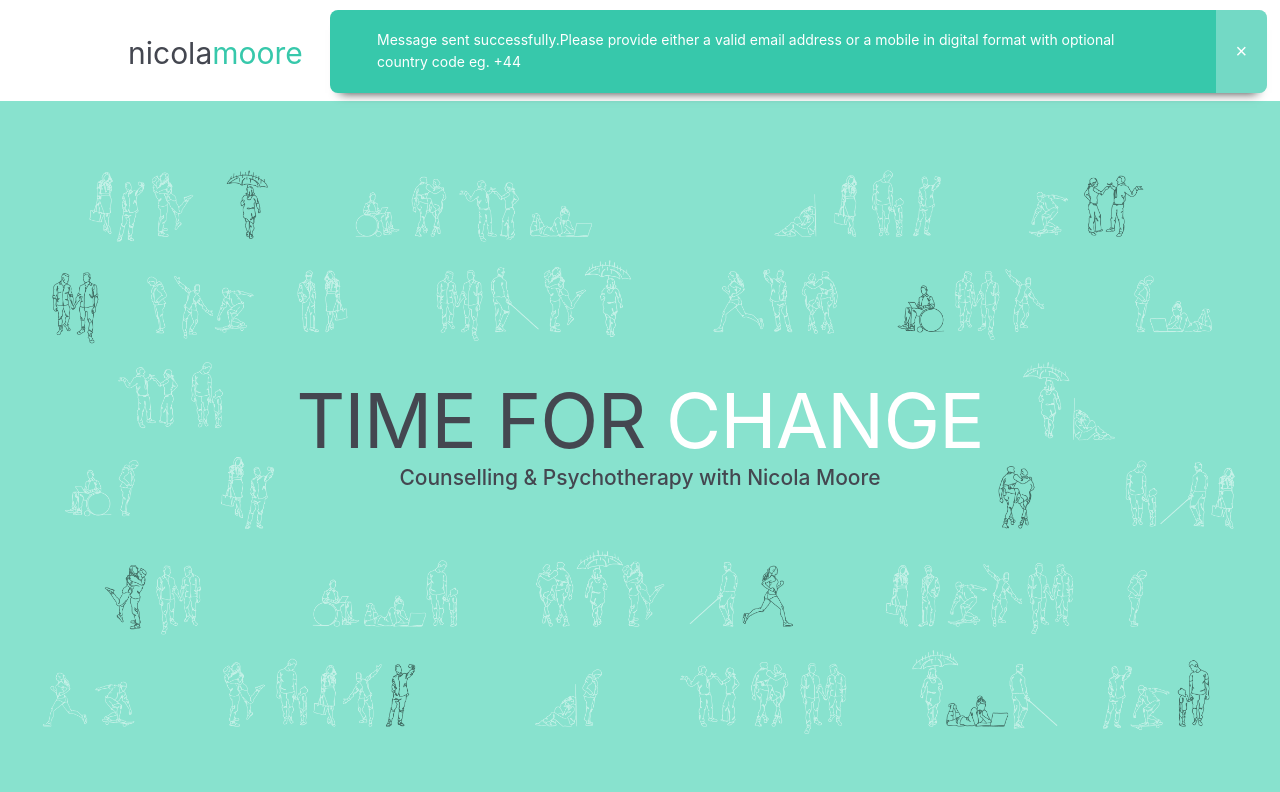
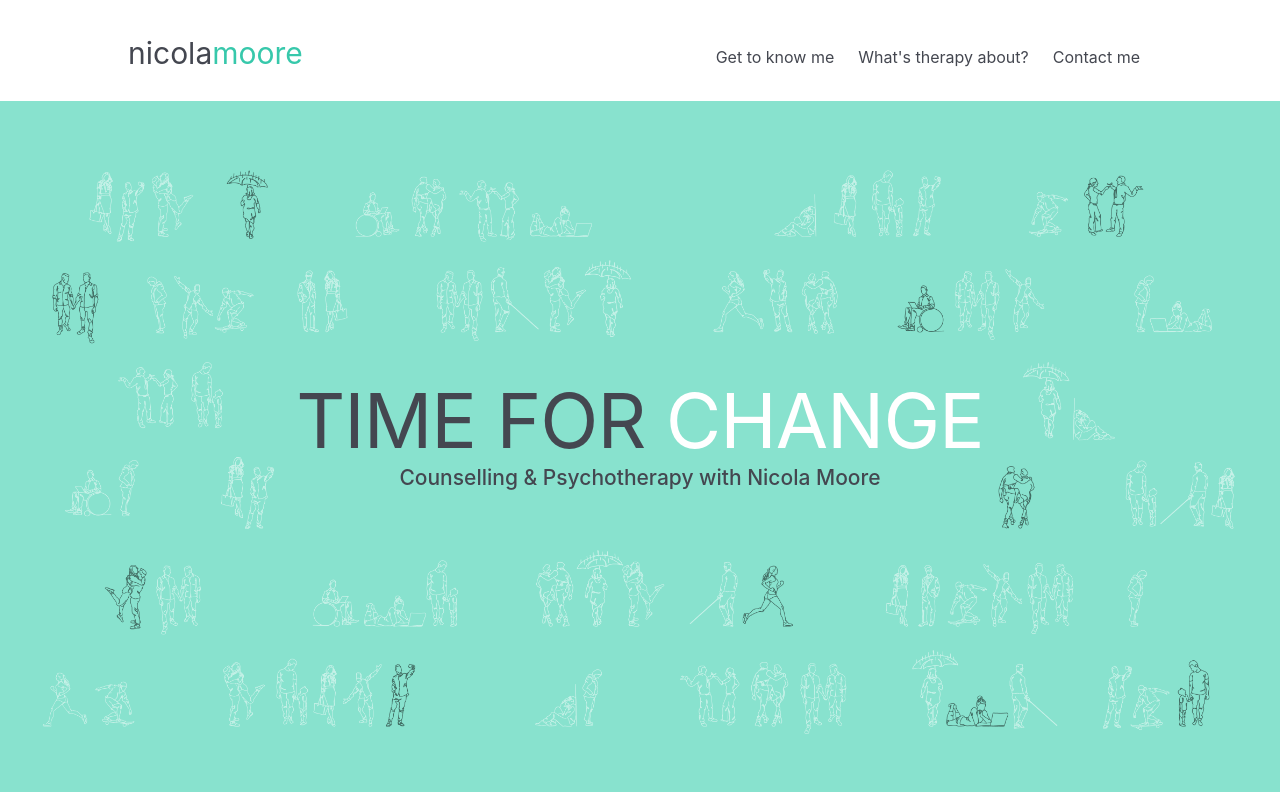
Before and after one commit to k2project/nicola-moore, a Next.js app: page / in a window 1280 px wide. Shown: the top 792 px of the page. Built offline with nearby package versions, Linux system fonts and the light colour scheme.

Commit message:
message set to null

```diff
--- a/components/Footer.js
+++ b/components/Footer.js
@@ -7,11 +7,7 @@ export default function Footer({ contact }) {
     const [details, setDetails] = useState('');
 
     const [error, setError] = useState(null);
-    const [message, setMessage] = useState({
-        text:
-            'Message sent successfully.Please provide either a valid email address or a mobile in digital format with optional country code eg. +44 ',
-        status: 'success',
-    });
+    const [message, setMessage] = useState(null);
 
     const validateEmail = (str) => details.includes('@');
 
```
